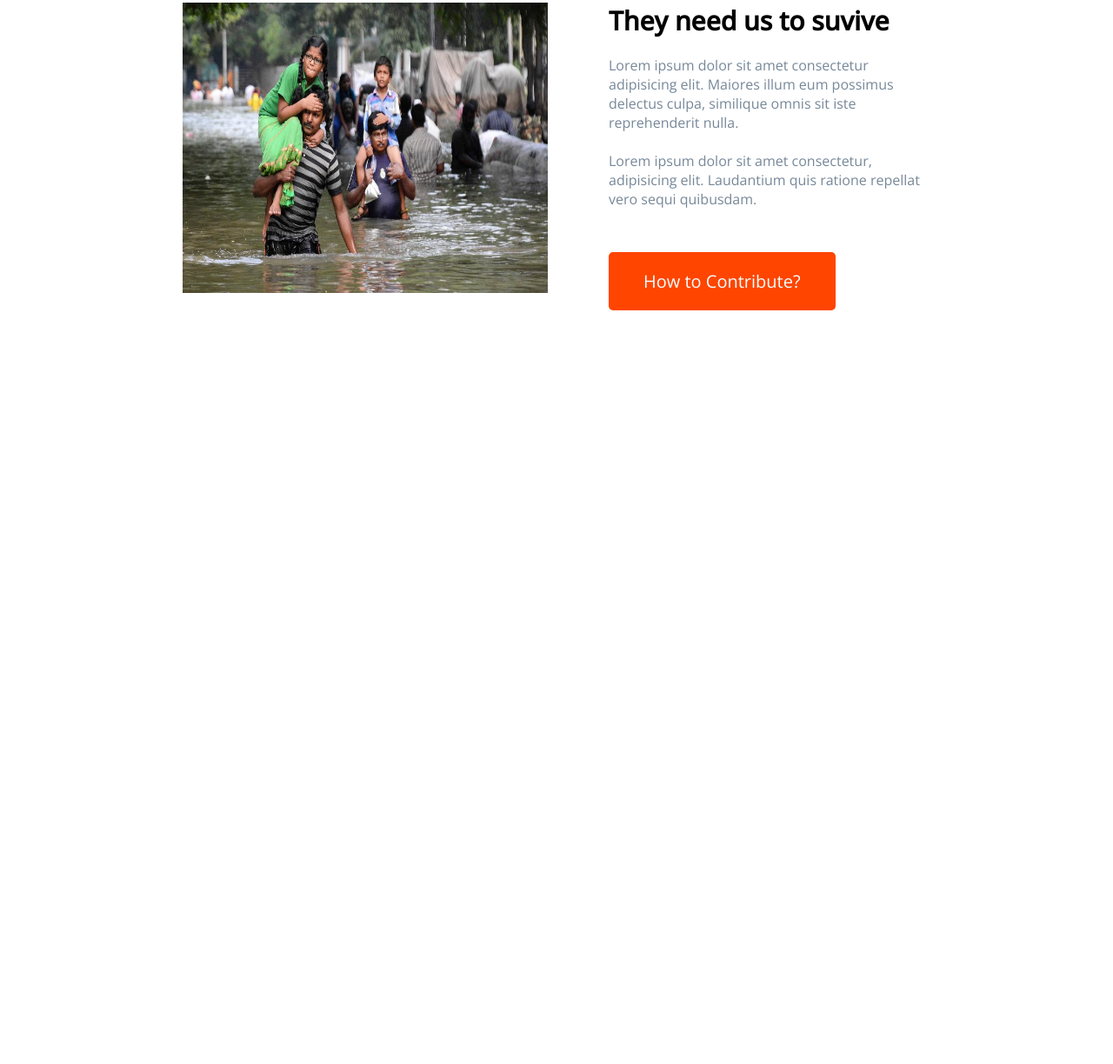
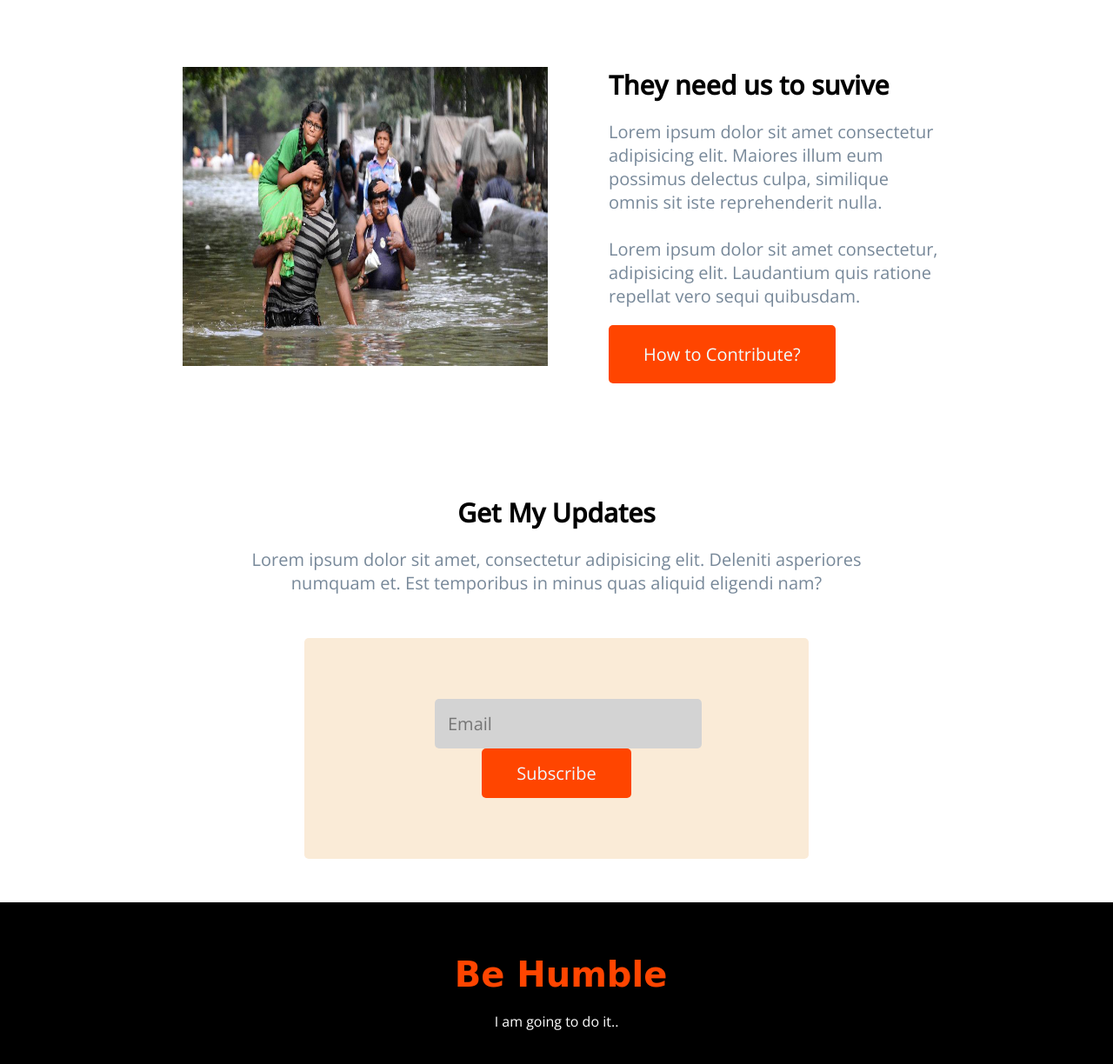
Before and after one commit to DAS2023/Donation-web-my, a plain HTML site: page index.html in a window 1280 px wide. Shown: the part 2631-3855 px from the top of the page at 87% size. Before the commit the page ends 3066 px from the top, so only its background shows below. Drawn offline with nearby package versions, Linux system fonts and the light colour scheme; a web font is replaced by a local one.

Commit message:
final push

```diff
--- a/CSS/style.css
+++ b/CSS/style.css
@@ -206,8 +206,9 @@
 
 }
 .section4-description{
-    padding-bottom: 50px;
+    padding-bottom: 30px;
     color: lightslategray;
+    font-size: 20px;
 
 }
 
@@ -247,14 +248,84 @@
 
 
 .section5-title{
+    /* padding-bottom: 15px;  */
+    font-size: 30px;
+
+
+}
+.section5-description{
+    padding-top: 20px;
+    padding-bottom: 20px;
+    color: lightslategray;
+    font-size: 20px;
+
+
+}
+.section6-update{
+
+    text-align: center;
+    margin: 50px 0px;
+}
+
+.section6-update h1{
     padding-bottom: 20px;
     font-size: 30px;
 
 
 }
-.section5-description{
-    padding-bottom: 50px;
+.section6-update p{
     color: lightslategray;
+    font-size: 20px;
+
+}
+
+.section7-last{
+    margin: 0 350px;
+    text-align: center;
+    padding: 70px 150px;
+    background-color: antiquewhite;
+    border: 0;
+    border-radius: 5px;
+    margin-bottom: 50px;
+
+}
+
+.section7-last input[type="email"] {
+    padding: 15px 40px;
+    border: 0;
+    padding-left: 15px;
+    background-color: lightgray;
+    font-size: 20px;
+    border-radius: 5px;
+    margin: 0;
+
+}
+.section7-last input[type="submit"] {
+    padding: 15px 40px;
+    border: 0;
+    background-color: orangered;
+    color: aliceblue;
+    font-size: 20px;
+    border-radius: 5px;
+    margin: 0;
+}
+
+.section8-footer{
+    margin:  0;
+    text-align: center;
+    background-color: black;
+    padding: 60px 0px;
+}
+.section8-footer-last h3{
+
+    color: orangered;
+    font-size: 40px;
+    font-family: 'Lobster', cursive;
 
 
 }
+
+.section8-footer-last p{
+    color: white;
+
+}
--- a/index.html
+++ b/index.html
@@ -136,31 +136,32 @@
                 <button class="contribute-button">How to Contribute?</button>
             </div>
 
-
-
-
-
-
-
-
-
-
-
         </div>
-
-
-
-
-
-
 
 
       </section>
 
 
 
+      <section>
+        <div class="section6-update">
+
+            <h1>Get My Updates</h1>
+            <p>Lorem ipsum dolor sit amet, consectetur adipisicing elit. Deleniti asperiores  <br>
+                numquam et. Est temporibus in minus quas aliquid eligendi nam?</p>
+        </div>
+      </section>
 
 
+      <section>
+
+
+        <div class="section7-last">
+            <input type="email" placeholder="Email">
+            <input type="submit" value="Subscribe">
+
+        </div>
+      </section>
 
 
 
@@ -168,7 +169,11 @@
 
 
 
-    <footer>
+    <footer class="section8-footer">
+       <div class="section8-footer-last">
+        <h3>Be Humble</h3>
+        <p>I am going to do it..</p>
+       </div>
 
     </footer>
 
```
